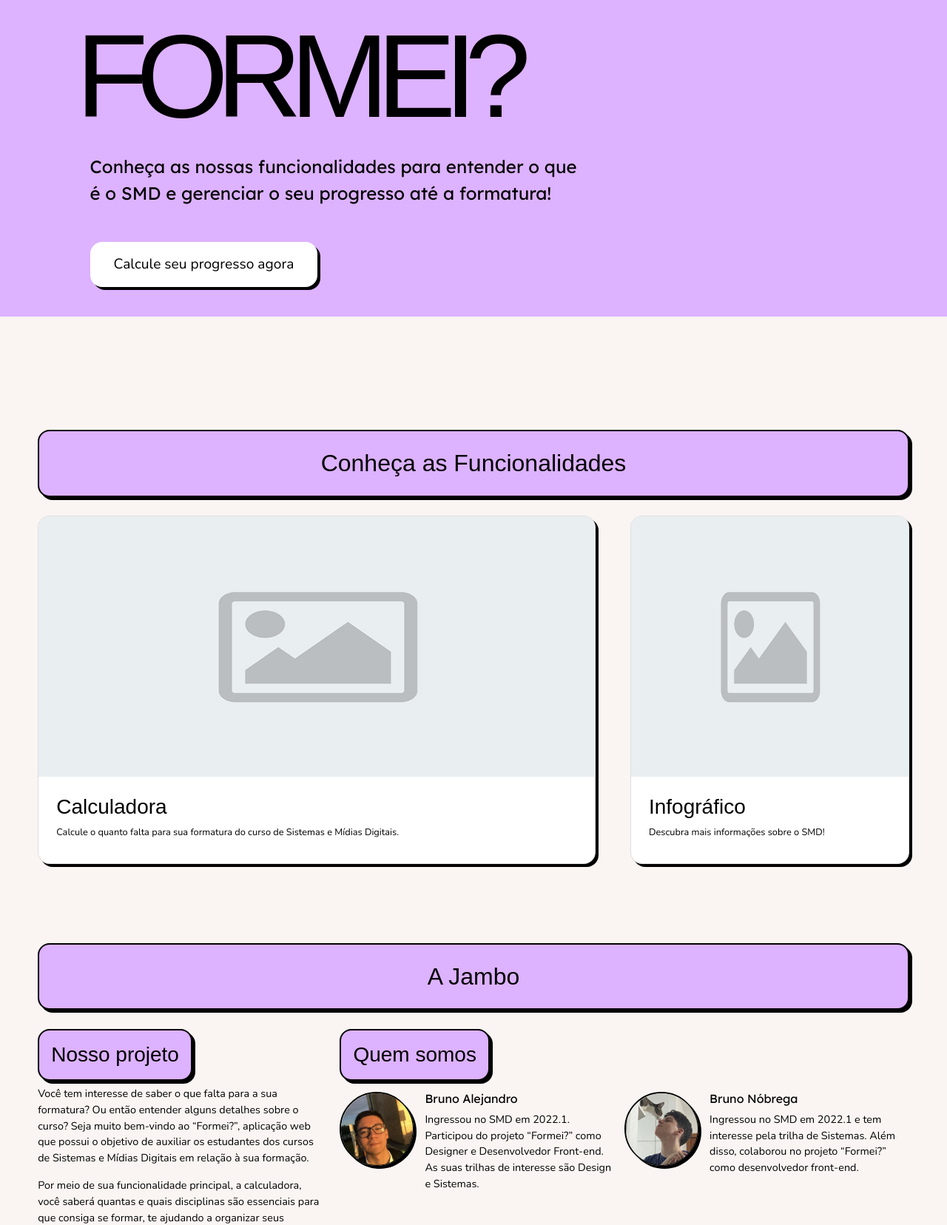
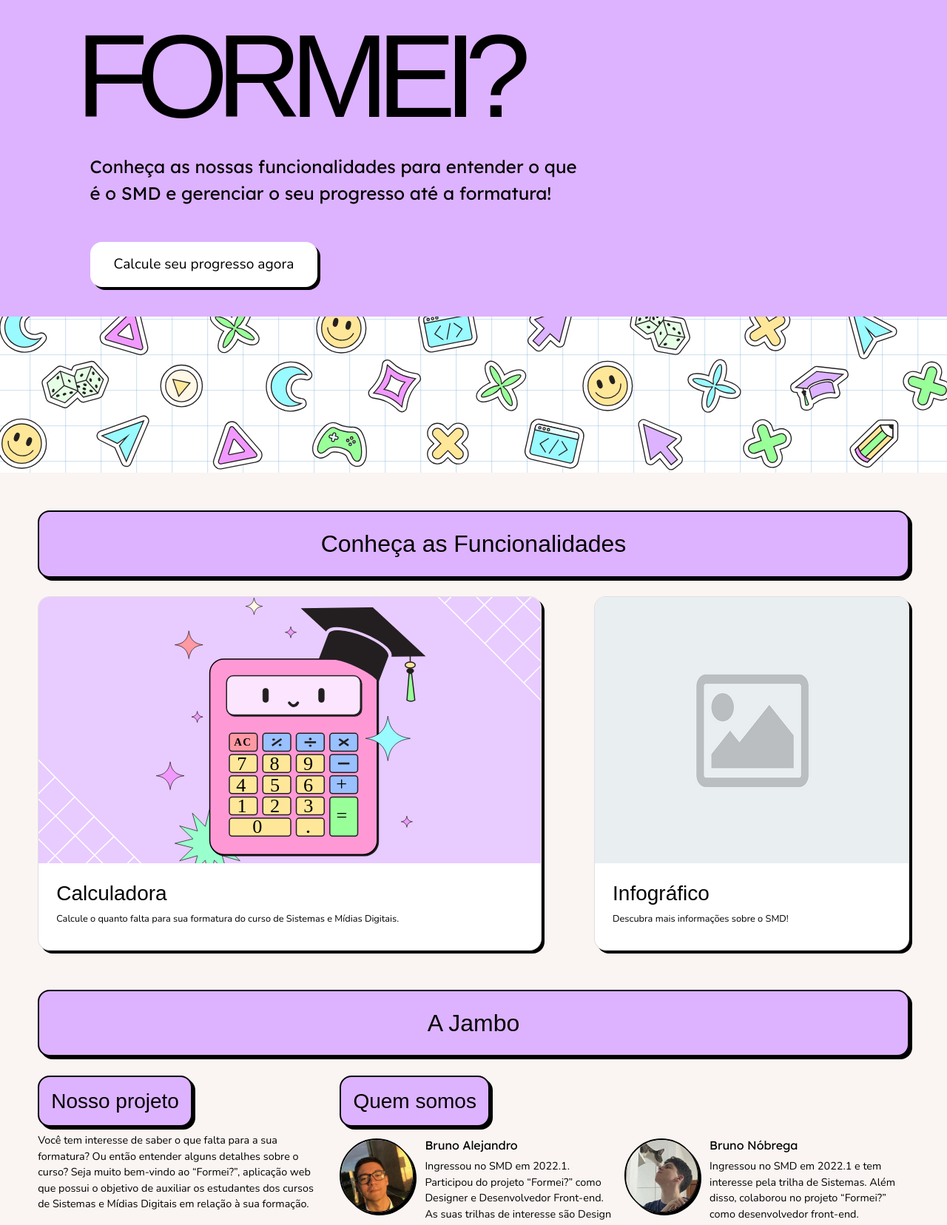
Before and after one commit to SamayUFC/EquipeJambo-SQMF, a PHP site: page / in a window 1280 px wide. Shown: the part 93-1749 px from the top of the page at 74% size. Run offline with PHP 8.4, Linux system fonts and the light colour scheme; some web fonts are replaced.

Commit message:
Updates visuais
Principalmente adição de assets visuais na tela inicial e animações em alguns cards e botões

```diff
--- a/calculator.html
+++ b/calculator.html
@@ -16,7 +16,7 @@
             <div>
                 <a href="index.html">Home</a>
                 <a href="calculator.html">Calculadora</a>
-                <a href="info-teste.html">Infográfico</a>
+                <a href="#">Infográfico</a>
             </div>
         </nav>
     </header>
--- a/css/style.css
+++ b/css/style.css
@@ -51,36 +51,44 @@ main {
     color: #000000;
 }
 
-main .container-main .intro{
+main .container-main .landing {
+    display: block;
+    margin-bottom: 4%;
+    height: 40rem;
+    width: 100%;
+    right: 0;
+    background-image: url(../assets/landingpage-image.svg);
+    background-repeat: repeat-y;
+    background-color: #FFFFFF;
+}
+
+main .container-main .landing .intro{
     display: flex;
     flex-direction: column;
     align-items: start;
     background: #DDB2FF;
 
+    width: 100%;
     text-align: left;
 
     padding: 0.5rem 8%;
-
-    bottom: 0;
-
-    right: 0;
 }
 
-main .container-main .intro .title-main{
+main .container-main .landing .intro .title-main{
     font-family: var(--font-title);
     font-size: 10em;
     letter-spacing: -0.1em;
     width: fit-content;
 }
 
-main .container-main .intro p{
+main .container-main .landing .intro p{
     font-family: var(--font-header);
     font-size: 1.5em;
     padding: 0 1.2rem;
     width: 65%;
 }
 
-main .container-main .intro .link-main{
+main .container-main .landing .intro .link-main{
     margin: 2rem 1.2rem;
     padding: 1rem 2rem;
     width: fit-content;
@@ -92,13 +100,15 @@ main .container-main .intro .link-main{
     border-radius: 16px;
     border: none;
     text-decoration: none;
-    color: #000000
+    color: #000000;
+    transition: 0.15s;
 }
 
-main .container-main .intro .link-main:hover{
+main .container-main .landing .intro .link-main:hover{
     cursor: pointer;
     color: inherit;
     text-decoration: underline;
+    transform: scale(1.03);
 }
 
 main .container-main .section-title{
@@ -106,7 +116,7 @@ main .container-main .section-title{
     padding: 1.5rem;
     text-align: center;
     width: 92%;
-    margin: 12% auto 2%;
+    margin: 2% auto;
     background: #DDB2FF;
     border: 2px #000000 solid;
     border-radius: 16px;
@@ -115,10 +125,18 @@ main .container-main .section-title{
 
 main .container-main .features .features-cards {
     display: grid;
-    grid-template-columns: 2fr 1fr;
+    grid-template-columns: 1.20fr 0.75fr;
     width: 100%;
     padding: 0 4%;
-    grid-column-gap: 4%;
+    grid-column-gap: 6%;
+}
+
+main .container-main .features .features-cards .card {
+    transition: 0.15s;
+}
+
+main .container-main .features .features-cards .card:hover {
+    transform: scale(1.03);
 }
 
 main .container-main .features .card, #card-calculator{
@@ -130,7 +148,8 @@ main .container-main .features .card, #card-calculator{
 
 main .container-main .features .card .img-calculator {
     width: 100%;
-    height: 22rem;
+    height: 22.5rem;
+    object-fit: cover;
 }
 
 main .container-main .features .card, #card-info{
@@ -143,7 +162,7 @@ main .container-main .features .card, #card-info{
 
 main .container-main .features .card .img-info {
     width: 100%;
-    height: 22rem;
+    height: 22.5rem;
 }
 
 main .container-main .features .card .text-card {
--- a/index.html
+++ b/index.html
@@ -20,18 +20,20 @@
             <div>
                 <a href="index.html">Home</a>
                 <a href="calculator.html">Calculadora</a>
-                <a href="info-teste.html">Infográfico</a>
+                <a href="#">Infográfico</a>
             </div>
         </nav>
     </header>
 
     <main>
         <div class="container-main">
-            <div class="intro">
-                <h1 class="title-main">FORMEI?</h1>
-                <p class="content-main">Conheça as nossas funcionalidades para entender o que é o SMD e gerenciar o seu progresso até a formatura!</p>
-                <a href="./calculator.html" class="link-main">Calcule seu progresso agora</a>
-                <img src="#" alt="">
+            <div class="landing">
+                <div class="intro">
+                    <h1 class="title-main">FORMEI?</h1>
+                    <p class="content-main">Conheça as nossas funcionalidades para entender o que é o SMD e gerenciar o seu progresso até a formatura!</p>
+                    <a href="./calculator.html" class="link-main">Calcule seu progresso agora</a>
+                    <div class="background-image" role="img" aria-label="Imagem com malha quadriculada de fundo. Em sobreposição, alternando-se em linhas, símbolos como emoji de sorriso, console de videogame, dados, etc. Todos têm cores um pouco dessaturadas e outline branco com borda preta."></div>
+                </div>
             </div>
             <div class="features">
                 <h2 class="section-title">Conheça as Funcionalidades</h2>
@@ -39,7 +41,7 @@
                     <section class="main-feature">
                         <div class="card" id="card-calculator">
                             <a href="./calculator.html">
-                                <img src="assets/jk-placeholder-image.jpg" class="img-calculator" alt="Essa é uma imagem placeholder temporária, de fundo cinza, com um ícone de quadro ou janela mostrando uma montanha e um sol simplificados">
+                                <img src="assets/formei-calculadora.svg" class="img-calculator" alt="Imagem de fundo rosa arroxeado sobreposto por uma calculadora rodeada de alguns símbolos de estrelas com diferentes números de pontas que representam brilho. A calculadora tem um rosto com um sorriso e dois olhos e veste um capelo, chapéu que acompanha a beca em formaturas.">
                                 <div class="text-card" id="text-calculator">
                                     <h3>Calculadora</h3>
                                     <p>Calcule o quanto falta para sua formatura do curso de Sistemas e Mídias Digitais.</p>
@@ -61,7 +63,7 @@
                 </div>
             </div>
             <div class="team">
-                <h2 class="section-title" style="margin: 6% auto 2%;">A Jambo</h2>
+                <h2 class="section-title">A Jambo</h2>
                 <div class="team-infos">
                     <section class="team-text" style="margin-bottom: 10%;">
                         <h3>Nosso projeto</h3>
--- a/report.html
+++ b/report.html
@@ -20,7 +20,7 @@
             <div>
                 <a href="index.html">Home</a>
                 <a href="calculator.html">Calculadora</a>
-                <a href="info-teste.html">Infográfico</a>
+                <a href="#">Infográfico</a>
             </div>
         </nav>
     </header>
--- a/tabs.html
+++ b/tabs.html
@@ -23,7 +23,7 @@
             <div>
                 <a href="index.html">Home</a>
                 <a href="calculator.html">Calculadora</a>
-                <a href="info-teste.html">Infográfico</a>
+                <a href="#">Infográfico</a>
             </div>
         </nav>
     </header>
```
Also changed, not shown: css/tabs.css (+8 -0 lines), assets/formei-calculadora.svg (added), assets/landingpage-image.svg (added).
